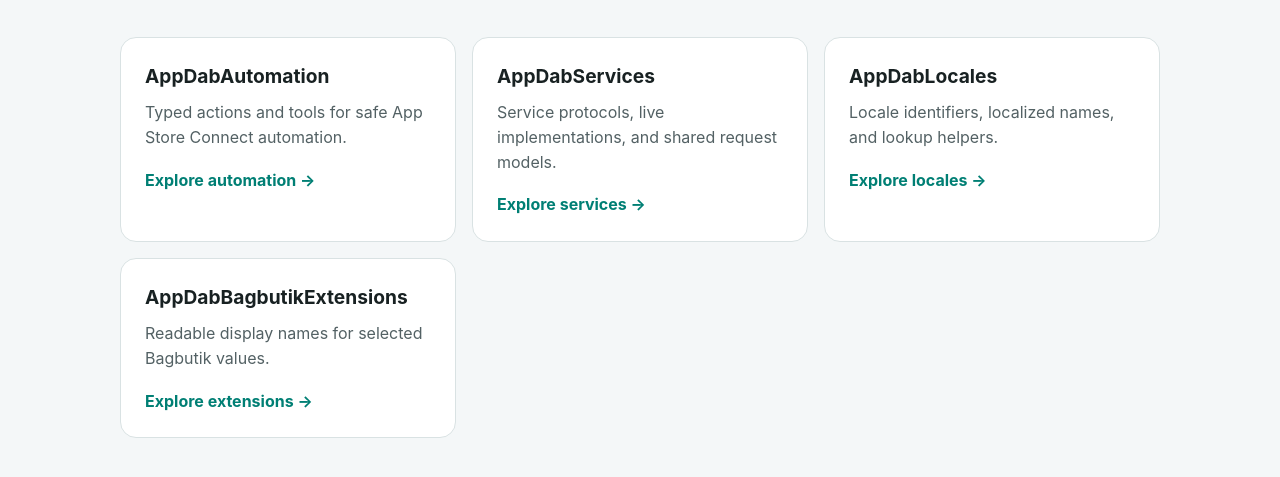
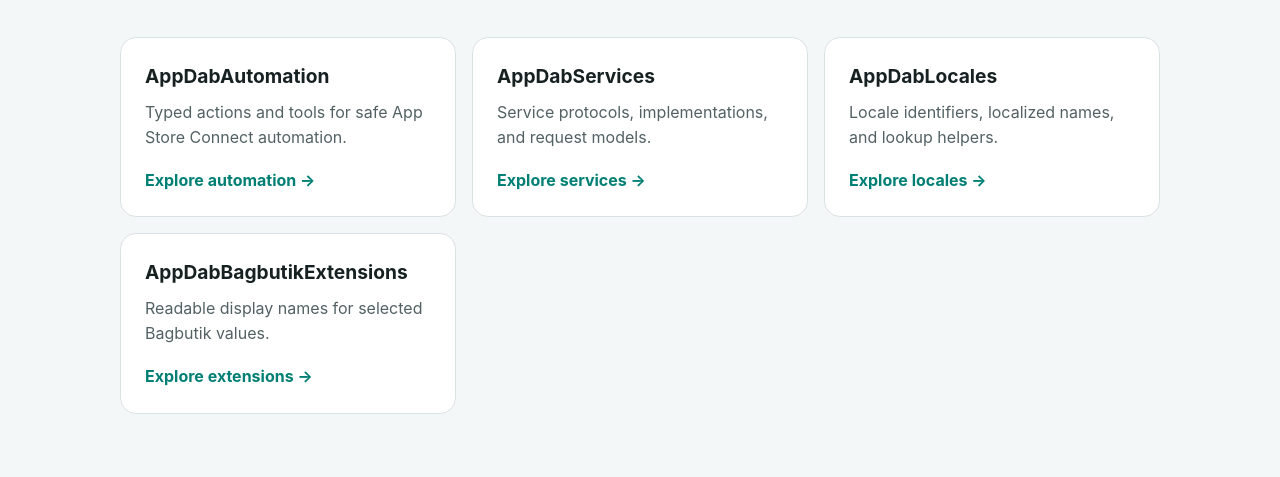
Before and after one commit to AppDab/AppDabKit, a plain HTML site: page Documentation/index.html in a window 1280 px wide. Shown: the part 229-706 px from the top of the page. Drawn offline with Linux system fonts and the light colour scheme.

Commit message:
Shorten services homepage description

```diff
--- a/Documentation/index.html
+++ b/Documentation/index.html
@@ -91,7 +91,7 @@
             </a>
             <a class="module" href="documentation/appdabservices/">
                 <h2>AppDabServices</h2>
-                <p>Service protocols, live implementations, and shared request models.</p>
+                <p>Service protocols, implementations, and request models.</p>
                 <span class="arrow">Explore services →</span>
             </a>
             <a class="module" href="documentation/appdablocales/">
```
